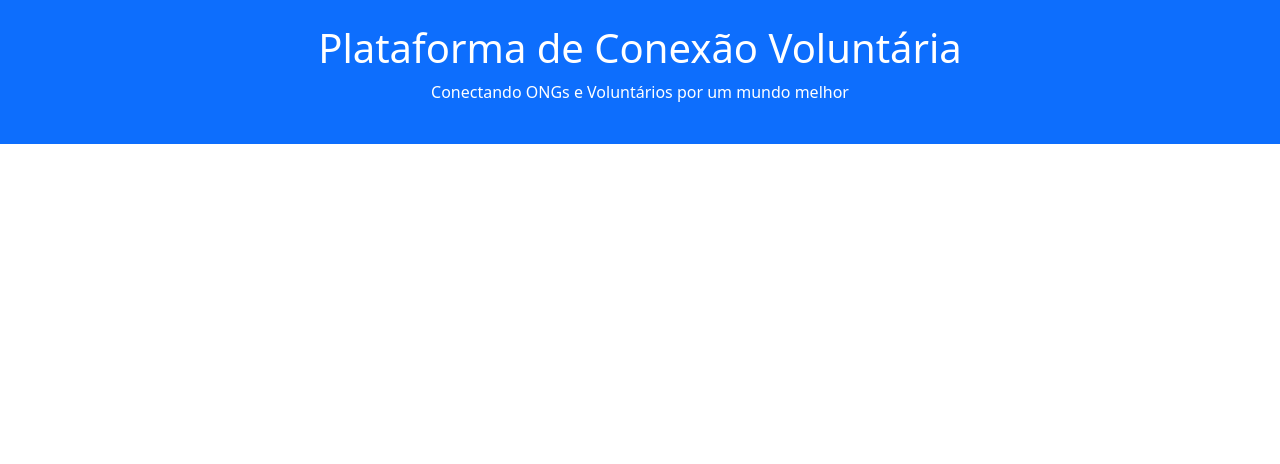
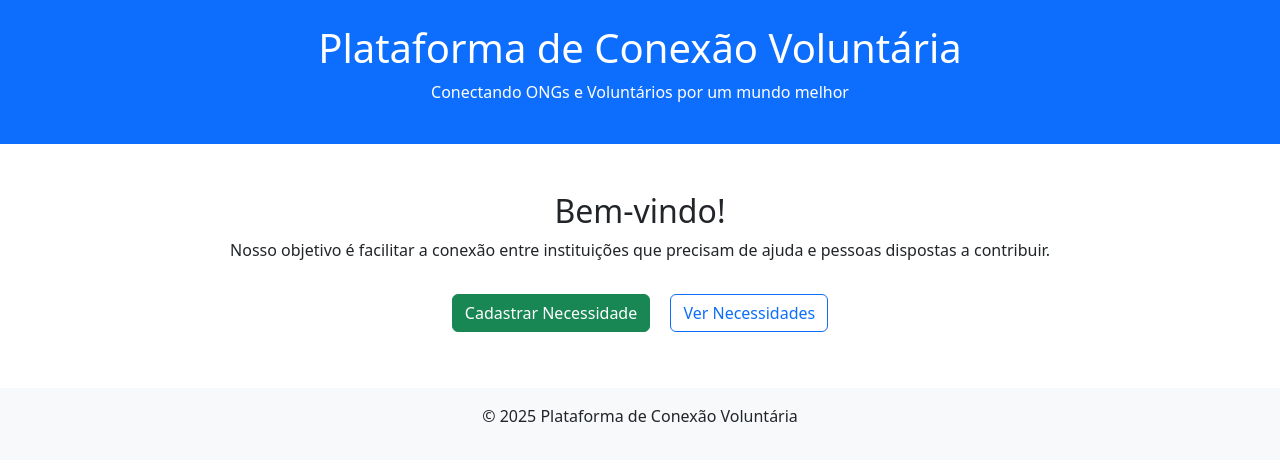
Before and after one commit to 07gonzales/ConexaoVolutaria-AvaliacaoWEB, a plain HTML site: page index.html in a window 1280 px wide. Drawn offline with nearby package versions, Linux system fonts and the light colour scheme.

Commit message:
Criando o container principal da tela, com descrição do obbjetivo e 2 botões estilizados via bootstrap que redirecionam para as outras telas do meu projeto

```diff
--- a/index.html
+++ b/index.html
@@ -13,6 +13,18 @@
         <p>Conectando ONGs e Voluntários por um mundo melhor</p>
     </header>
 
+    <main class="container text-center mt-5">
+        <h2>Bem-vindo!</h2>
+        <p>Nosso objetivo é facilitar a conexão entre instituições que precisam de ajuda e pessoas dispostas a contribuir.</p>
+        <div class="mt-4">
+            <a href="cadastro.html" class="btn btn-success m-2">Cadastrar Necessidade</a>
+            <a href="necessidades.html" class="btn btn-outline-primary m-2">Ver Necessidades</a>
+        </div>
+    </main>
+
+    <footer class="text-center p-3 mt-5 bg-light">
+        <p>&copy; 2025 Plataforma de Conexão Voluntária</p>
+    </footer>
 
 </body>
 </html>
```
